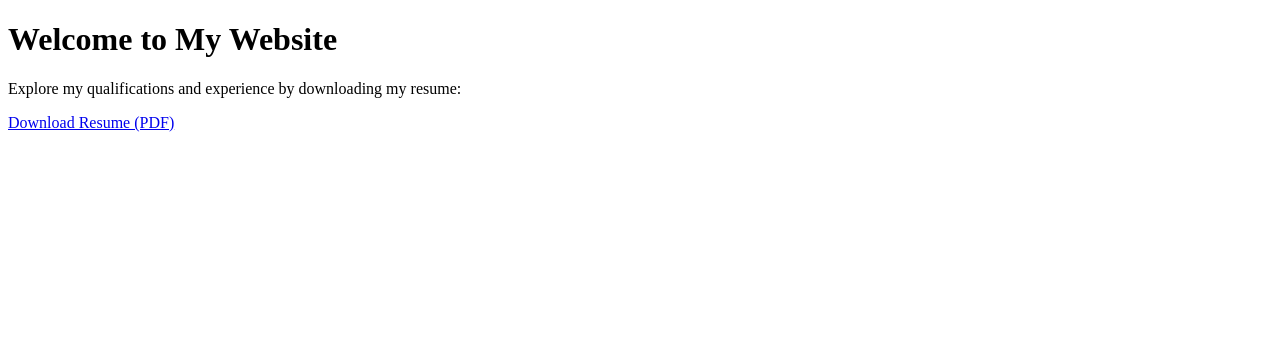
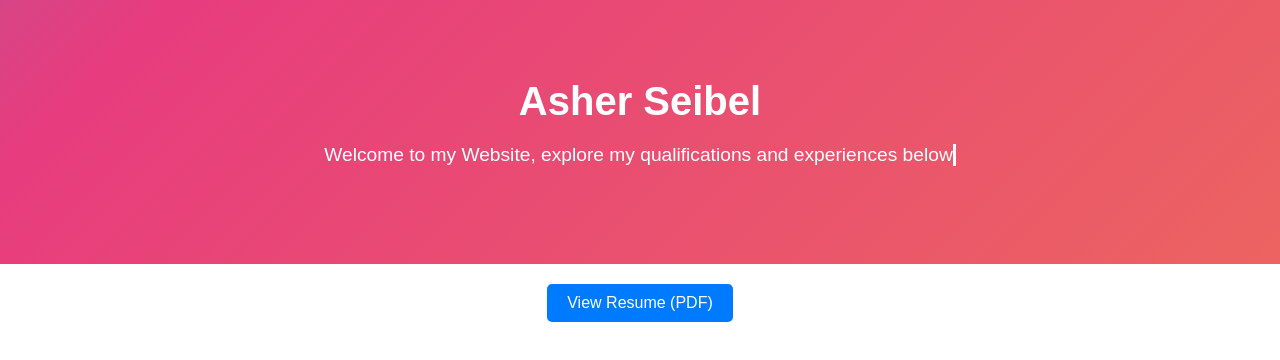
Before and after one commit to AsherSeibel/AsherSeibel.github.io, a plain HTML site: page index.html in a window 1280 px wide. Drawn offline with Linux system fonts and the light colour scheme.

Commit message:
5pm update scroll color all

```diff
--- a/index.html
+++ b/index.html
@@ -1,11 +1,16 @@
 <!DOCTYPE html>
 <html>
 <head>
-    <title>Your Website Title</title>
+    <title>Asher Seibel's Website</title>
+    <link rel="stylesheet" href="style.css">
 </head>
 <body>
-    <h1>Welcome to My Website</h1>
-    <p>Explore my qualifications and experience by downloading my resume:</p>
-    <a href="/path/to/your/resume.pdf" download="Your_Name_Resume.pdf">Download Resume (PDF)</a>
+    <div class="header">
+        <h1>Asher Seibel</h1>
+        <p class="animated-text">Welcome to my Website, explore my qualifications and experiences below</p>
+    </div>
+    <div class="container">
+        <a href="Resume.pdf" class="button" target="_blank">View Resume (PDF)</a>
+    </div>
 </body>
 </html>
--- /dev/null
+++ b/style.css
@@ -0,0 +1,71 @@
+/* style.css */
+
+body, html {
+    margin: 0;
+    padding: 0;
+    font-family: Arial, sans-serif;
+}
+
+.header {
+    display: flex;
+    flex-direction: column;
+    align-items: center;
+    justify-content: center;
+    height: 33vh;
+    color: white;
+    text-align: center;
+    background: linear-gradient(-45deg, #ee7752, #e73c7e, #23a6d5, #23d5ab);
+    background-size: 400% 400%;
+    animation: gradientBG 15s ease infinite;
+}
+
+@keyframes gradientBG {
+    0% { background-position: 0% 50%; }
+    50% { background-position: 100% 50%; }
+    100% { background-position: 0% 50%; }
+}
+
+h1 {
+    font-size: 2.5em;
+    margin: 0;
+}
+
+.animated-text {
+    position: relative;
+    font-size: 1.2em;
+    color: #fff;
+    white-space: nowrap;
+    overflow: hidden;
+    border-right: 3px solid;
+    animation: typing 5s steps(50, end), blink-caret .75s step-end infinite;
+}
+
+@keyframes typing {
+    from { width: 0; }
+    to { width: 100%; }
+}
+
+@keyframes blink-caret {
+    from, to { border-color: transparent; }
+    50% { border-color: white; }
+}
+
+.container {
+    display: flex;
+    justify-content: center;
+    padding: 20px;
+}
+
+.button {
+    display: inline-block;
+    padding: 10px 20px;
+    background-color: #007bff;
+    color: white;
+    text-decoration: none;
+    border-radius: 5px;
+    transition: background-color 0.3s ease;
+}
+
+.button:hover {
+    background-color: #0056b3;
+}
```
Also changed, not shown: 1 other file.
